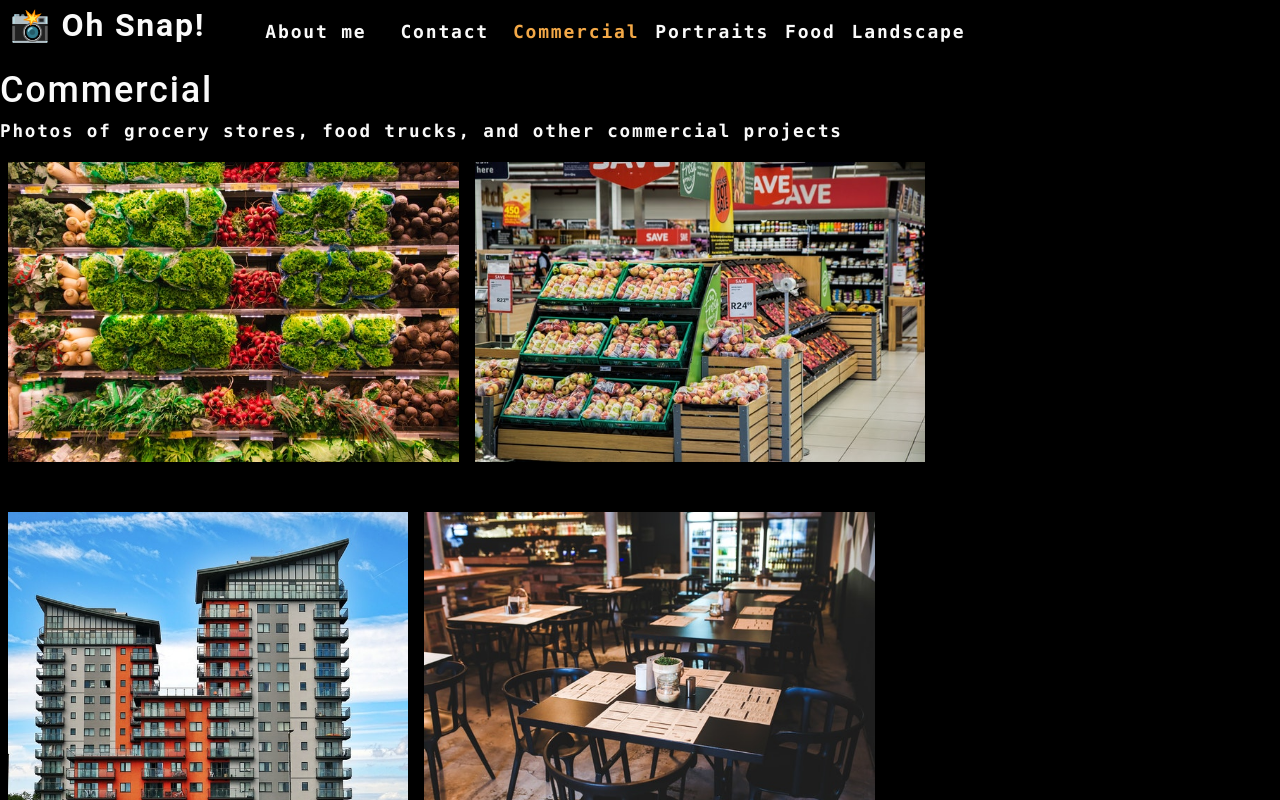
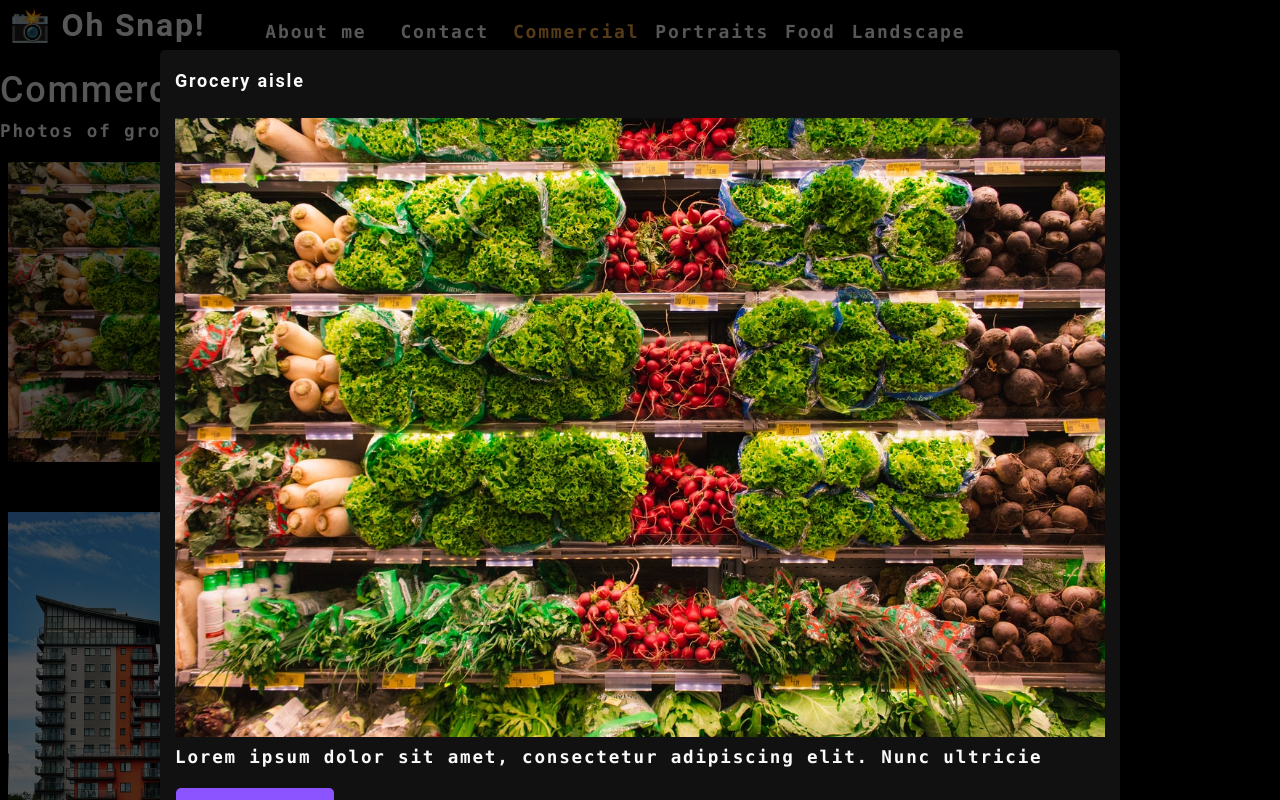
Before and after one commit to melissabarrerafarias/photo-port, a React (Create React App) app: page / in a window 1280 px wide. Both pictures are taken after a click on the picture 233 px from the left and 311 px from the top of the page. Shown: the top 800 px of the page. Built offline with nearby package versions, Linux system fonts and the light colour scheme.

Commit message:
modal created and open onclick

```diff
--- /dev/null
+++ b/src/components/Modal/index.js
@@ -0,0 +1,19 @@
+import React from 'react';
+
+function Modal({currentPhoto}) {
+    const {name, category, description, index} = currentPhoto;
+    return (
+        <div className="modalBackdrop">
+            <div className="modalContainer">
+                <h3 className="modalTitle">{name}</h3>
+                <img src={require(`../../assets/large/${category}/${index}.jpg`).default} alt="current category" />
+                <p>{description}</p>
+                <button type="button">
+                    Close this modal
+    </button>
+            </div>
+        </div>
+    );
+}
+
+export default Modal;
--- a/src/components/PhotoList/index.js
+++ b/src/components/PhotoList/index.js
@@ -1,4 +1,5 @@
 import React, { useState } from 'react';
+import Modal from '../Modal';
 
 const PhotoList = ({ category }) => {
 
@@ -99,17 +100,27 @@
       description: 'Lorem ipsum dolor sit amet, consectetur adipiscing elit. Nunc ultricie',
     },
   ]);
+  const [isModalOpen, setIsModalOpen] = useState(false);
+
+  const [currentPhoto, setCurrentPhoto] = useState();
+
+  const toggleModal = (image, i) => {
+    setCurrentPhoto({ ...image, index: i })
+    setIsModalOpen(true);
+  }
 
   const currentPhotos = photos.filter((photo) => photo.category === category);
 
   return (
     <div>
+      {isModalOpen && <Modal currentPhoto={currentPhoto} />}
       <div className="flex-row">
         {currentPhotos.map((image, i) => (
           <img
             src={require(`../../assets/small/${category}/${i}.jpg`).default}
             alt={image.name}
             className="img-thumbnail mx-1"
+            onClick={() => toggleModal(image, i)}
             key={image.name}
           />
         ))}
```
